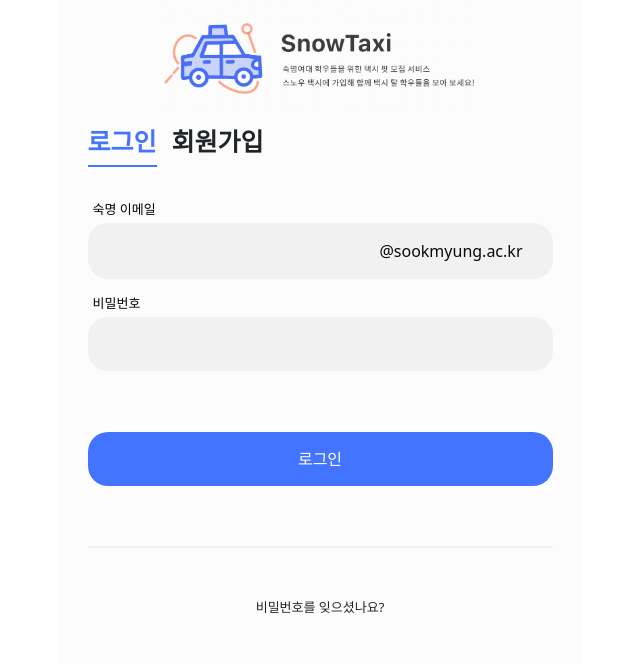
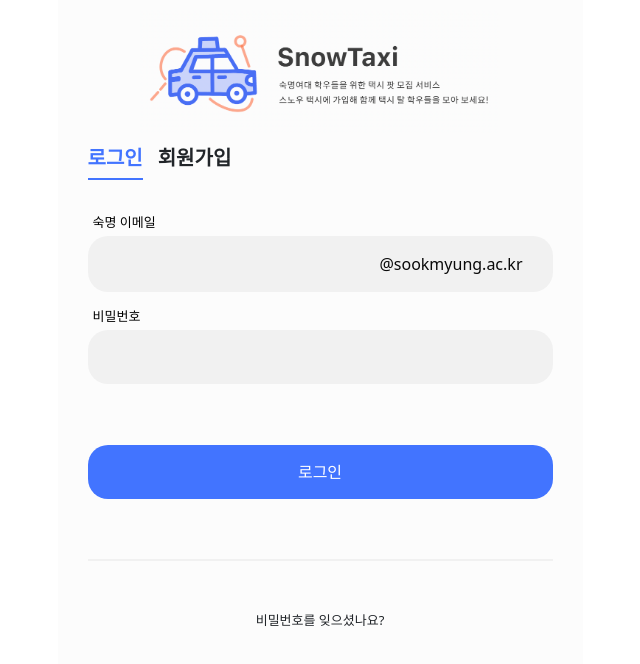
Before and after one commit to SM-LCK/SnowTaxi2-FrontEnd, a React (Create React App) app: page /Login in a window 1280 px wide. Shown: the top 664 px of the page, without its empty margins (320-960 px from the left). Built offline with nearby package versions, Linux system fonts and the light colour scheme.

Commit message:
[FIX]: logo size

```diff
--- a/src/modules/login.module.css
+++ b/src/modules/login.module.css
@@ -13,6 +13,12 @@
     min-height:670px;
     position:relative;
   }
+
+  .img{
+    width: 360px;
+    margin-top: 10px;
+  }
+
   .login-html .sign-in-htm,
   .login-html .sign-up-htm{
     top:0;
@@ -41,7 +47,7 @@
     text-transform:uppercase;
   }
   .login-html .tab{
-    font-size:25px;
+    font-size:20px;
     font-weight: 700;
     margin-right:15px;
     padding-bottom:5px;
--- a/src/pages/EmailcheckPage.js
+++ b/src/pages/EmailcheckPage.js
@@ -65,7 +65,7 @@ const EmailcheckPage = () => {
   return (
     <>
     <div className={style['login-wrap']}>
-    <div style={{width: "100%"}} align="center"><img src={loginLogo} alt="로고" style={{ width: "330px", marginTop: "0px" }}/></div>
+    <div style={{width: "100%"}} align="center"><img src={loginLogo} alt="로고" className={style['img']}/></div>
       <div className={style['login-html']}>
         <input id="tab-1"type="radio" name="tab" className={style['sign-in']}></input><Link to="/Login"><label for="tab-1" className={style['tab']}>로그인</label></Link>
         <input id="tab-2"type="radio" name="tab" className={style['sign-up']} checked></input><label for="tab-1" className={style['tab']}>회원가입</label>
--- a/src/pages/LoginPage.js
+++ b/src/pages/LoginPage.js
@@ -66,7 +66,7 @@ const LoginPage = () => {
   return (
     <>
     <div className={style['login-wrap']}>
-    <div style={{width: "100%"}} align="center"><img src={loginLogo} alt="로고" style={{ width: "330px", marginTop: "0px" }}/></div>
+    <div style={{width: "100%"}} align="center"><img src={loginLogo} alt="로고" className={style['img']}/></div>
       <div className={style['login-html']}>
         <input id="tab-1"type="radio" name="tab" className={style['sign-in']} checked></input><label for="tab-1" className={style['tab']}>로그인</label>
         <input id="tab-2"type="radio" name="tab" className={style['sign-up']}></input><Link to="/Emailcheck"><label for="tab-1" className={style['tab']}>회원가입</label></Link>
--- a/src/pages/RePasswordPage.js
+++ b/src/pages/RePasswordPage.js
@@ -41,7 +41,7 @@ const RePasswordPage = () => {
   return (
     <>
     <div className={style['login-wrap']}>
-    <div style={{width: "100%"}} align="center"><img src={loginLogo} alt="로고" style={{ width: "330px", marginTop: "0px" }}/></div>
+    <div style={{width: "100%"}} align="center"><img src={loginLogo} alt="로고" className={style['img']}/></div>
       <div className={style['login-html']}>
         <input id="tab-1"type="radio" name="tab" className={style['sign-in']} checked></input><label for="tab-1" className={style['tab']}>비밀번호 재설정</label>
         <div className={style['login-form']}>
--- a/src/pages/SignupPage.js
+++ b/src/pages/SignupPage.js
@@ -106,7 +106,7 @@ const SignupPage = () => {
 
   return (
     <div className={style['login-wrap']}>
-      <div style={{width: "100%"}} align="center"><img src={loginLogo} alt="로고" style={{ width: "330px", marginTop: "0px" }}/></div>
+      <div style={{width: "100%"}} align="center"><img src={loginLogo} alt="로고" className={style['img']}/></div>
       <div className={style['login-html']}>
         <input id="tab-1"type="radio" name="tab" className={style['sign-in']}></input><Link to="/Login"><label for="tab-1" className={style['tab']}>로그인</label></Link>
         <input id="tab-2"type="radio" name="tab" className={style['sign-up']} checked></input><label for="tab-1" className={style['tab']}>회원가입</label>
```
